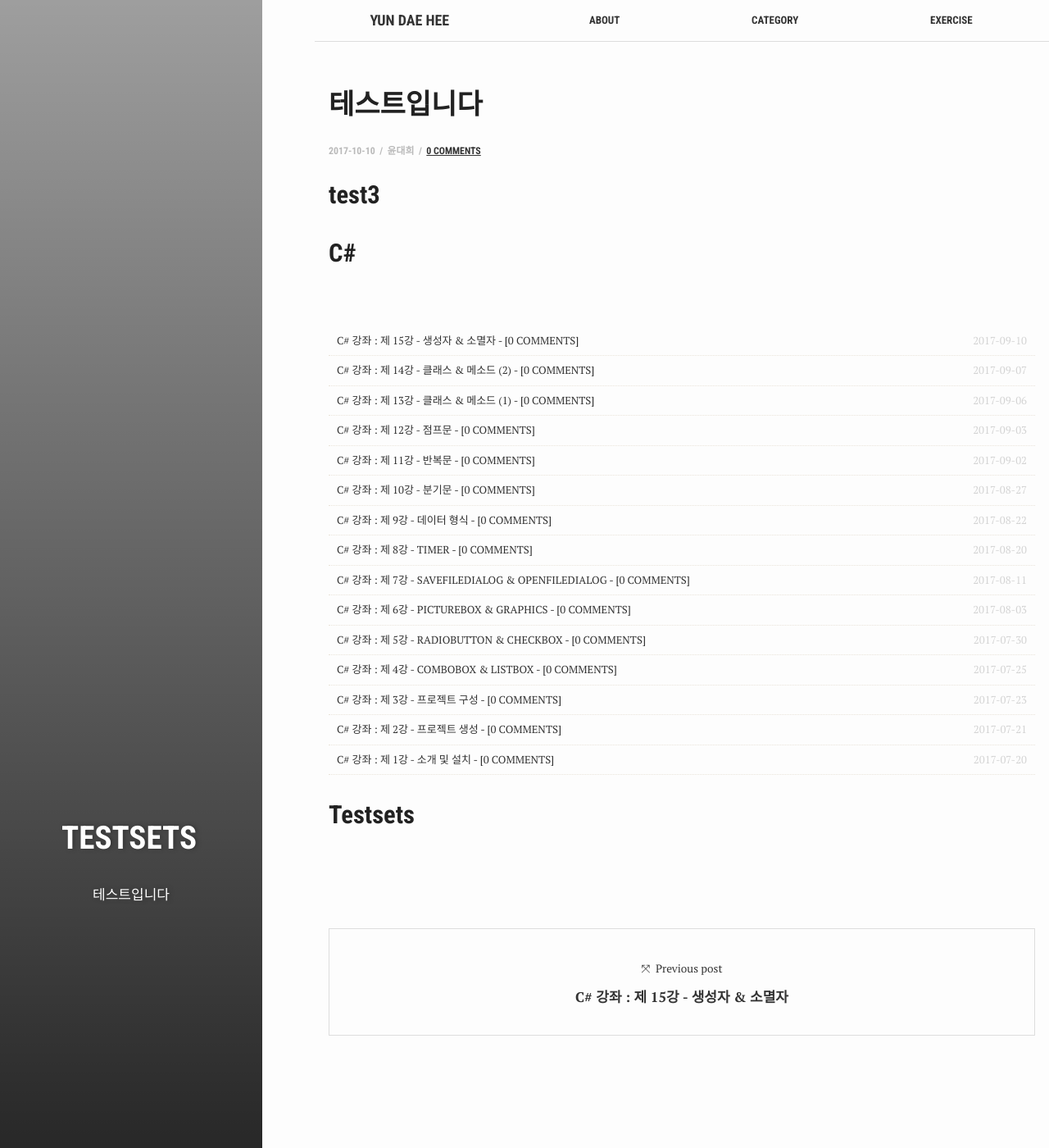
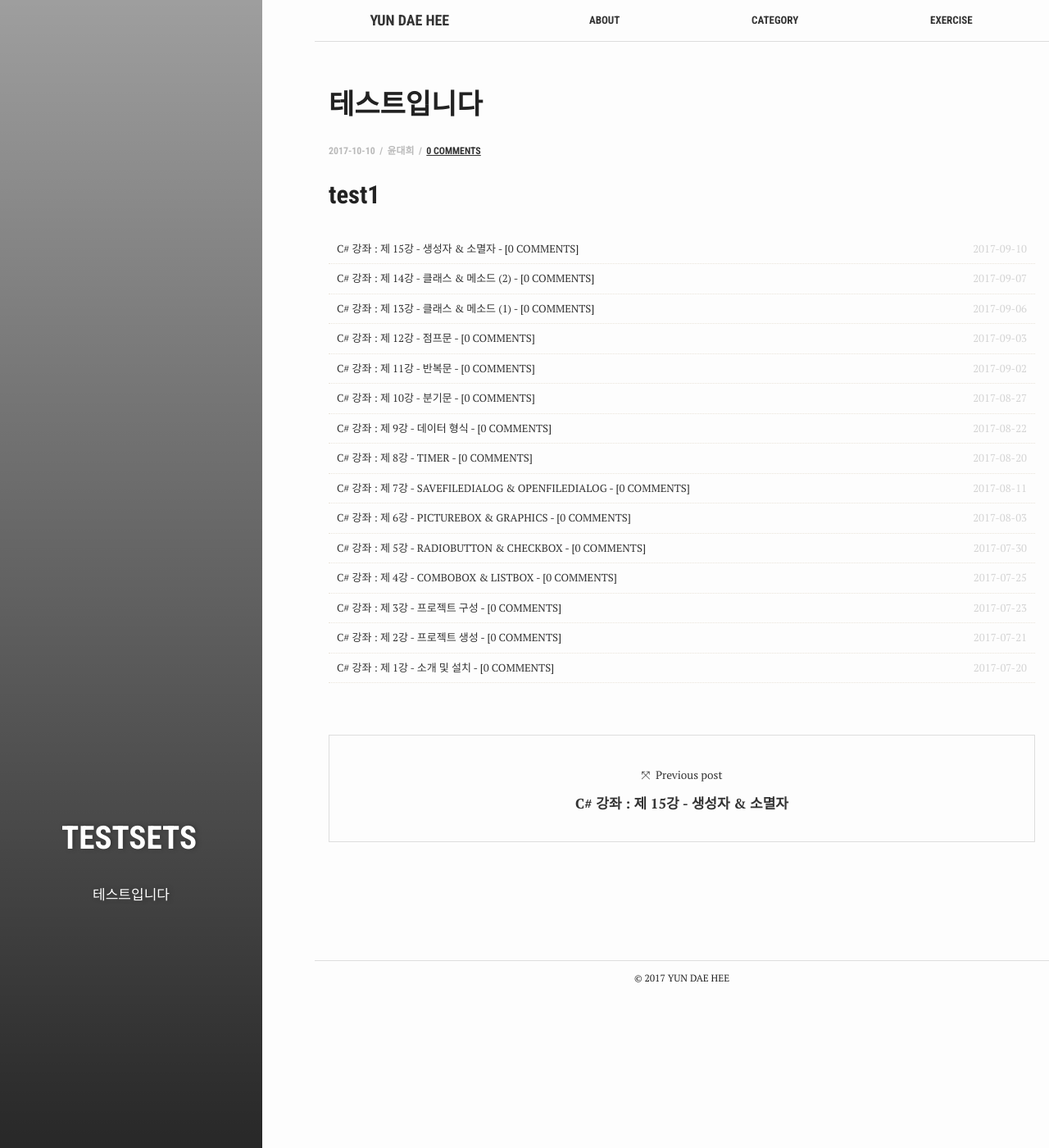
Before and after one commit to test076923/test076923.github.io, a Jekyll site: the page built from _posts/2017-10-10-ssstest.md, in a window 1280 px wide and 1400 px high. Shown: the whole window at 82% size. Built offline with Jekyll 4.4.1, drawn with Linux system fonts in a browser that asks for light colours; comment, search, counter and statistics services are not loaded.

Commit message:
Update 2017-10-10-ssstest.md

```diff
--- a/_posts/2017-10-10-ssstest.md
+++ b/_posts/2017-10-10-ssstest.md
@@ -11,18 +11,17 @@
 author: 윤대희
 ---
 
-## test3 ##
+## test1 ##
 
 {% for tag in site.tags %}
   {% assign t = tag | first %}
   {% assign posts = tag | last %}
 
+  {% if tag.categories contains "posts" %}
 
 <h2 class="category-key" id="{{ t | downcase }}">{{ t | capitalize }}</h2>
 
-
-
-<br>
+  {% endif %}
 
   <ul class="year">
   {% for post in posts %}
```
